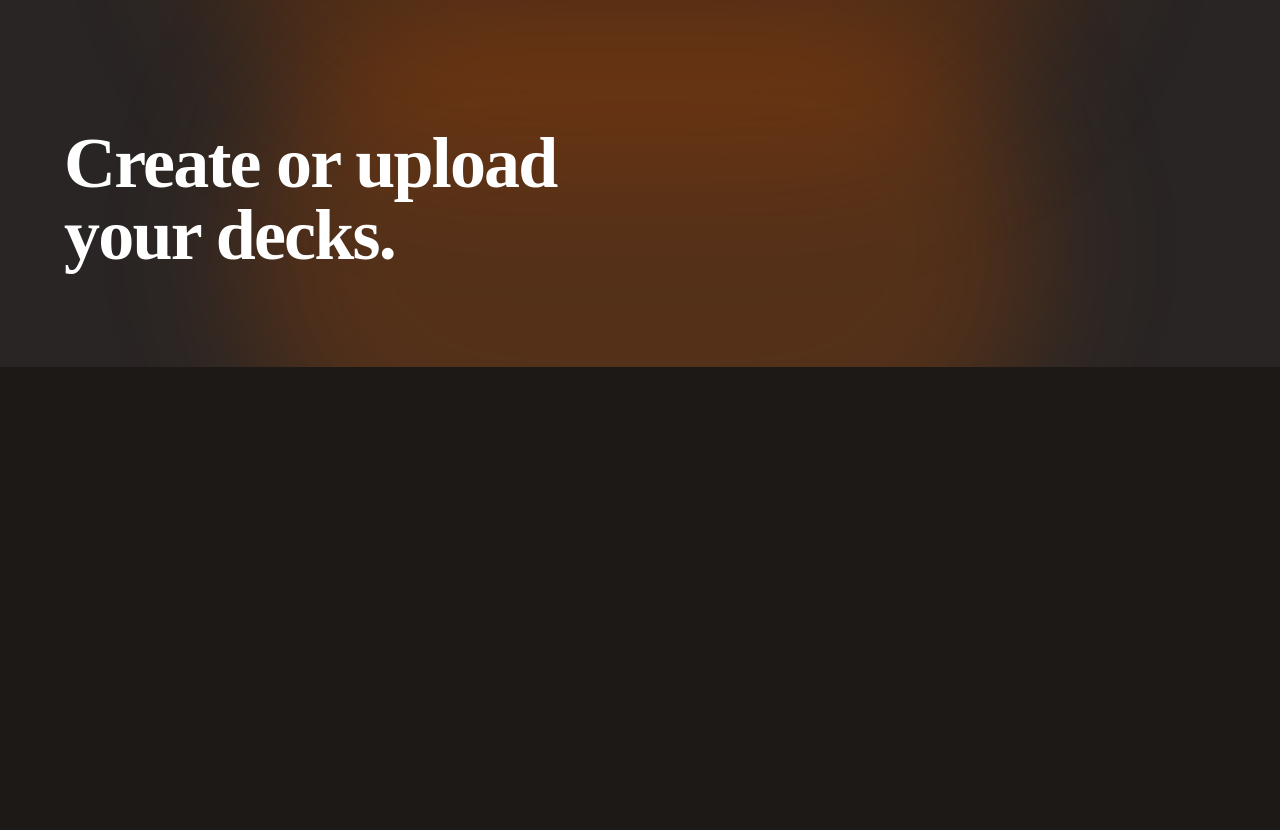
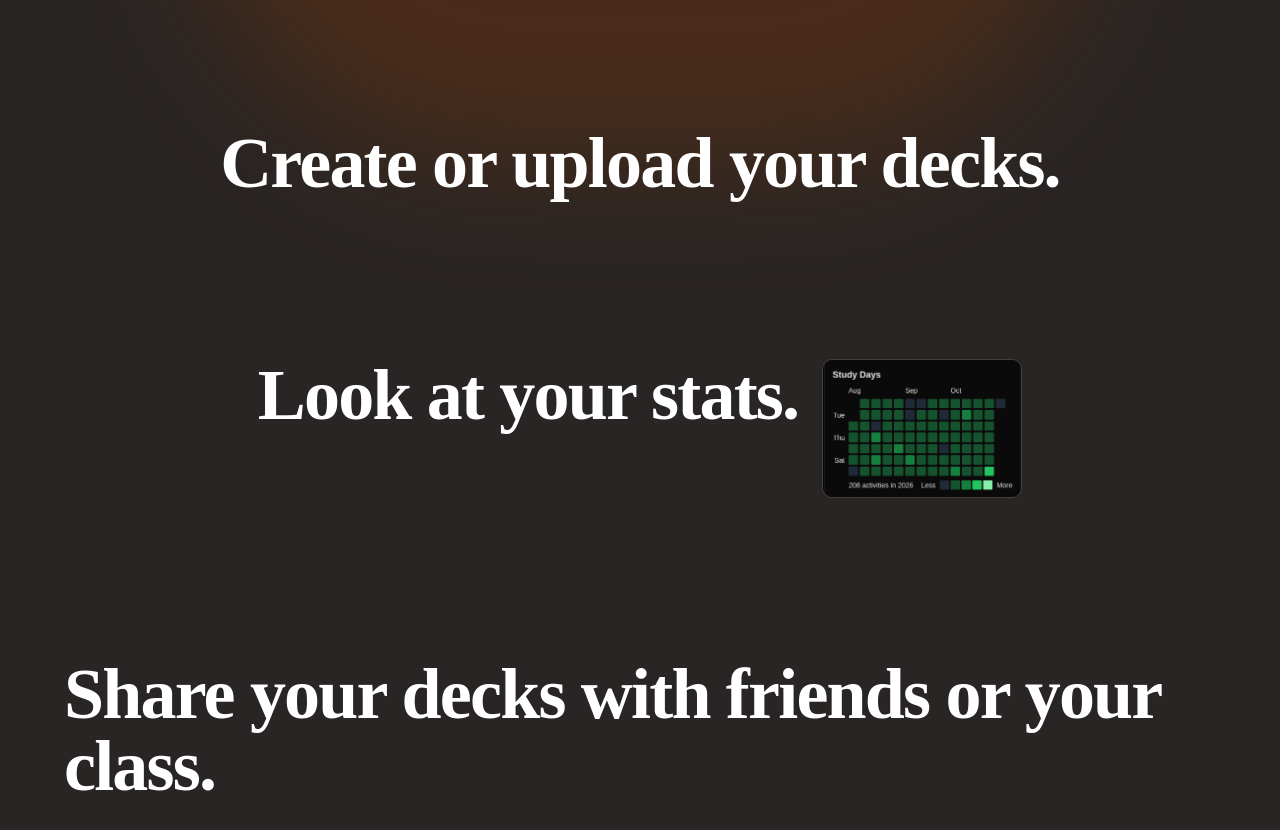
Before and after one commit to DundreDE/vocabulator-page, a Next.js app: page / in a window 1280 px wide. Shown: the part 440-1270 px from the top of the page. Before the commit the page ends 807 px from the top, so only its background shows below. Built offline with nearby package versions, Linux system fonts and the light colour scheme; no server answers.

Commit message:
stats in features

```diff
--- a/src/components/Feature.tsx
+++ b/src/components/Feature.tsx
@@ -1,11 +1,30 @@
+import stats from "@/assets/Stats.png";
+import Image from "next/image";
+
 export default function Features() {
   return (
     <section className="relative overflow-hidden px-6 pt-32 pb-24">
-      <div className="pointer-events-none absolute left-1/2 top-0 h-[500px] w-[800px] -translate-x-1/2 rounded-full bg-amber-700/30 blur-3xl" />
-      <div className="relative mx-auto grid max-w-6xl items-center gap-12 md:grid-cols-2">
-        <div>
+      <div className="relative mx-auto flex flex-col max-w-6xl items-center gap-40 md:grid-cols-2">
+        <div className="grid gap-6">
           <h2 className="text-2xl font-bold tracking-tight md:text-7xl">
             Create or upload your decks.
+          </h2>
+        </div>
+        <div className="flex gap-6">
+          <h2 className="text-2xl font-bold tracking-tight md:text-7xl">
+            Look at your stats.
+          </h2>
+          <Image
+            src={stats}
+            alt="Stats Heatmap"
+            width={200}
+            height={100}
+            className="rounded-lg border border-stone-700"
+          />
+        </div>
+        <div className="grid gap-6">
+          <h2 className="text-2xl font-bold tracking-tight md:text-7xl">
+            Share your decks with friends or your class.
           </h2>
         </div>
       </div>
--- a/src/components/Hero.tsx
+++ b/src/components/Hero.tsx
@@ -4,7 +4,6 @@ import Link from "next/link";
 export default function Hero() {
   return (
     <section className="relative overflow-hidden px-6 pt-32 pb-24">
-      <div className="pointer-events-none absolute left-1/2 top-0 h-[500px] w-[800px] -translate-x-1/2 rounded-full bg-amber-800/30 blur-3xl" />
       <div className="relative mx-auto grid max-w-6xl items-center gap-12 md:grid-cols-2">
         <div className="text-center">
           <h1 className="text-4xl font-bold leading-tight text-white sm:text-5xl lg:text-6xl">
```
Also changed, not shown: src/assets/Stats.png (added).
